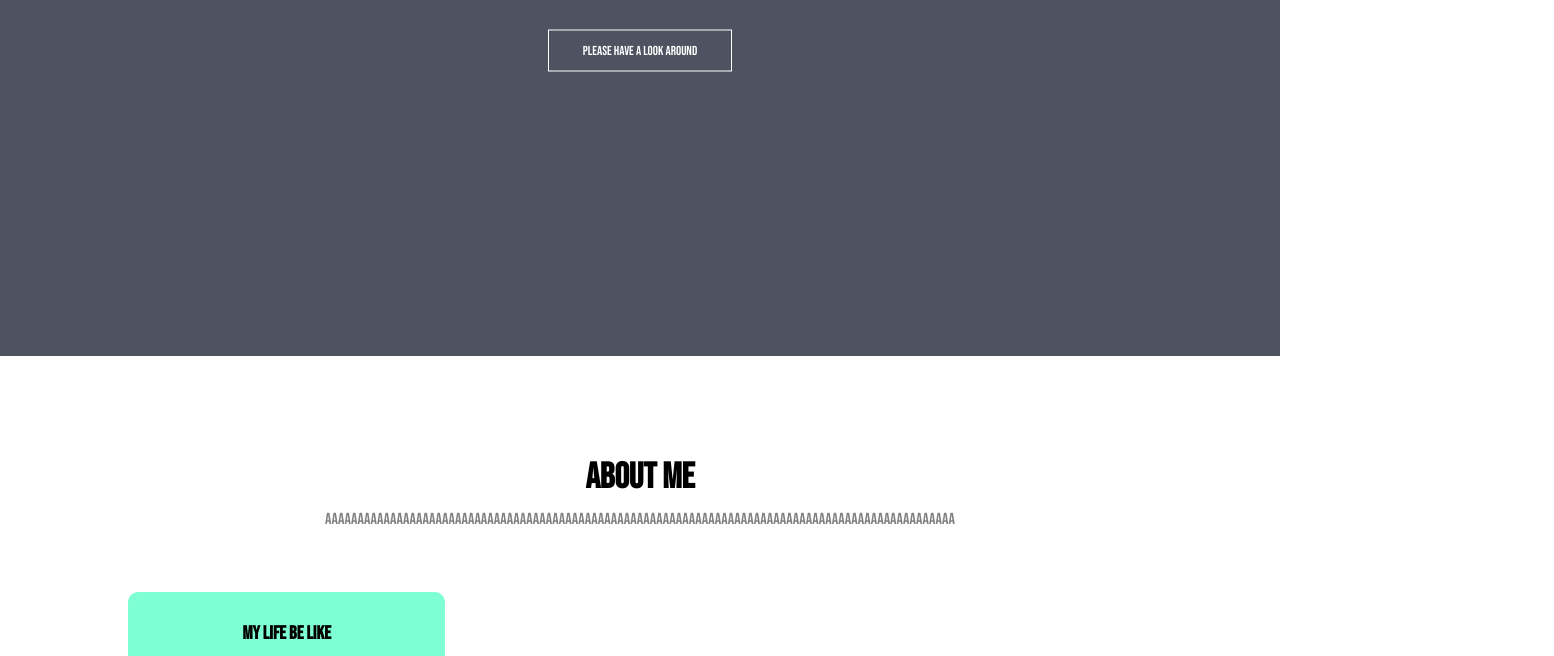
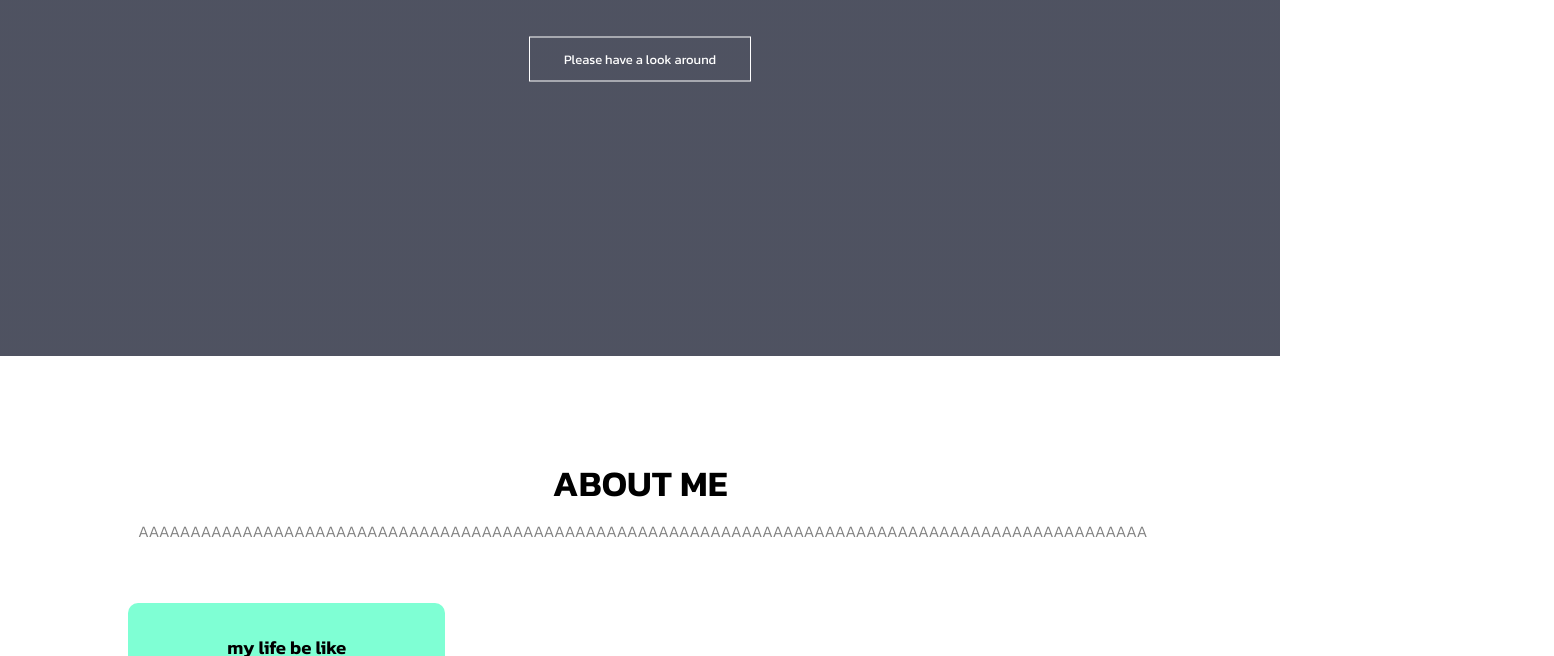
Before and after one commit to ThatOneDann/ThatOneDann.github.io, a plain HTML site: page index.html in a window 1280 px wide. Shown: the part 444-1100 px from the top of the page, 1554 px wide, since content can reach past the window. Drawn offline with Linux system fonts and the light colour scheme.

Commit message:
fixed font

```diff
--- a/app.css
+++ b/app.css
@@ -1,7 +1,7 @@
 *{
     margin: 0;
     padding: 0;
-    font-family: "Bebas Neue", sans-serif;
+    font-family: "Kanit", serif;
     font-weight: 400;
     font-style: normal;
       }
--- a/index.html
+++ b/index.html
@@ -7,7 +7,7 @@
     <link rel="stylesheet" href="app.css"/>
     <link rel="preconnect" href="https://fonts.googleapis.com">
 <link rel="preconnect" href="https://fonts.gstatic.com" crossorigin>
-<link href="https://fonts.googleapis.com/css2?family=Bebas+Neue&family=Kanit:ital,wght@0,100;0,200;0,300;0,400;0,500;0,600;0,700;0,800;0,900;1,100;1,200;1,300;1,400;1,500;1,600;1,700;1,800;1,900&family=Tinos:ital,wght@0,400;0,700;1,400;1,700&display=swap" rel="stylesheet">
+<link href="https://fonts.googleapis.com/css2?family=Bebas+Neue&family=Kanit:ital,wght@0,100;0,200;0,300;0,400;0,500;0,600;0,700;0,800;0,900;1,100;1,200;1,300;1,400;1,500;1,600;1,700;1,800;1,900&family=Tinos:ital@1&display=swap" rel="stylesheet">
 
 <script src="https://kit.fontawesome.com/30b027be88.js" crossorigin="anonymous"></script>
 
```
